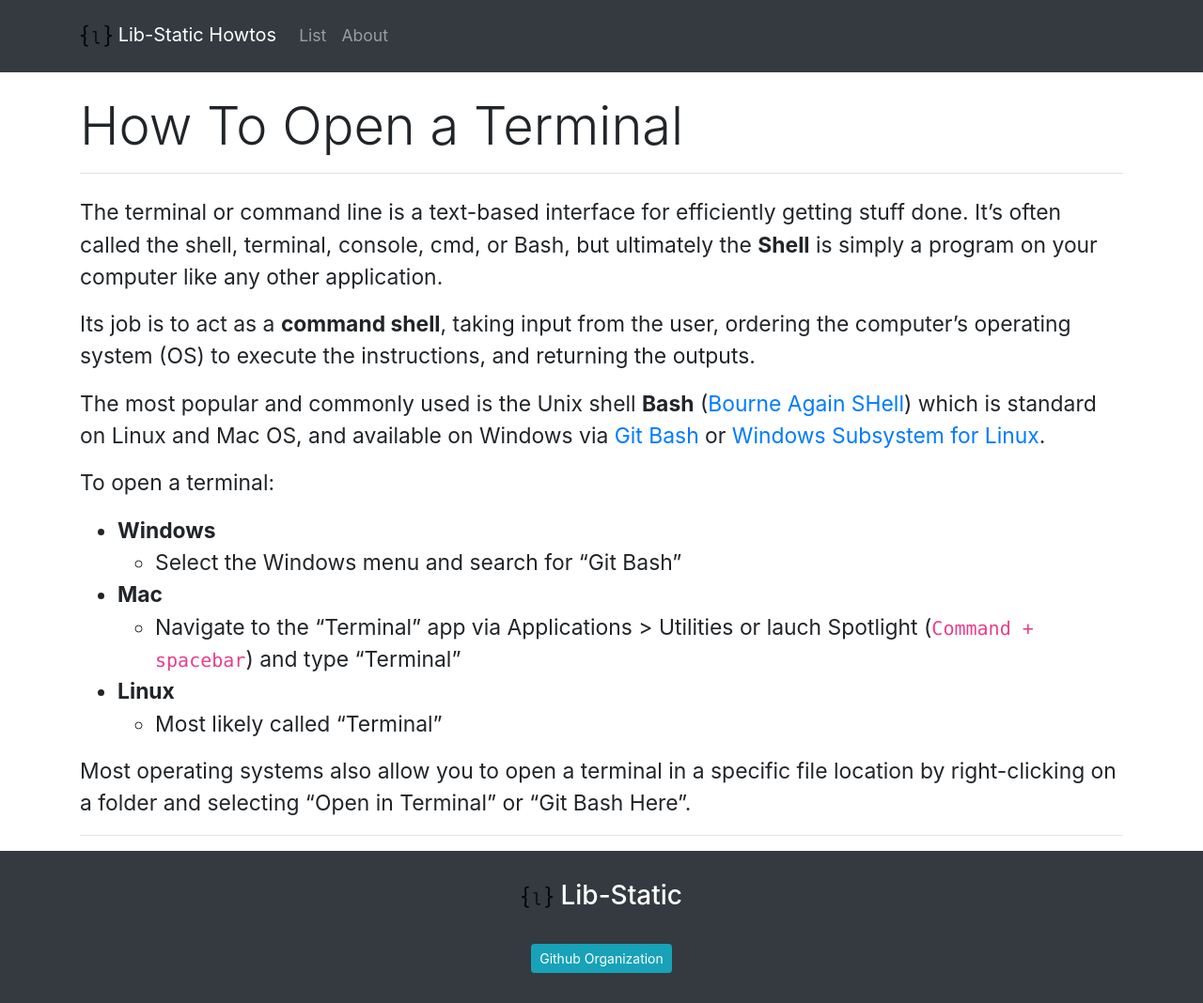
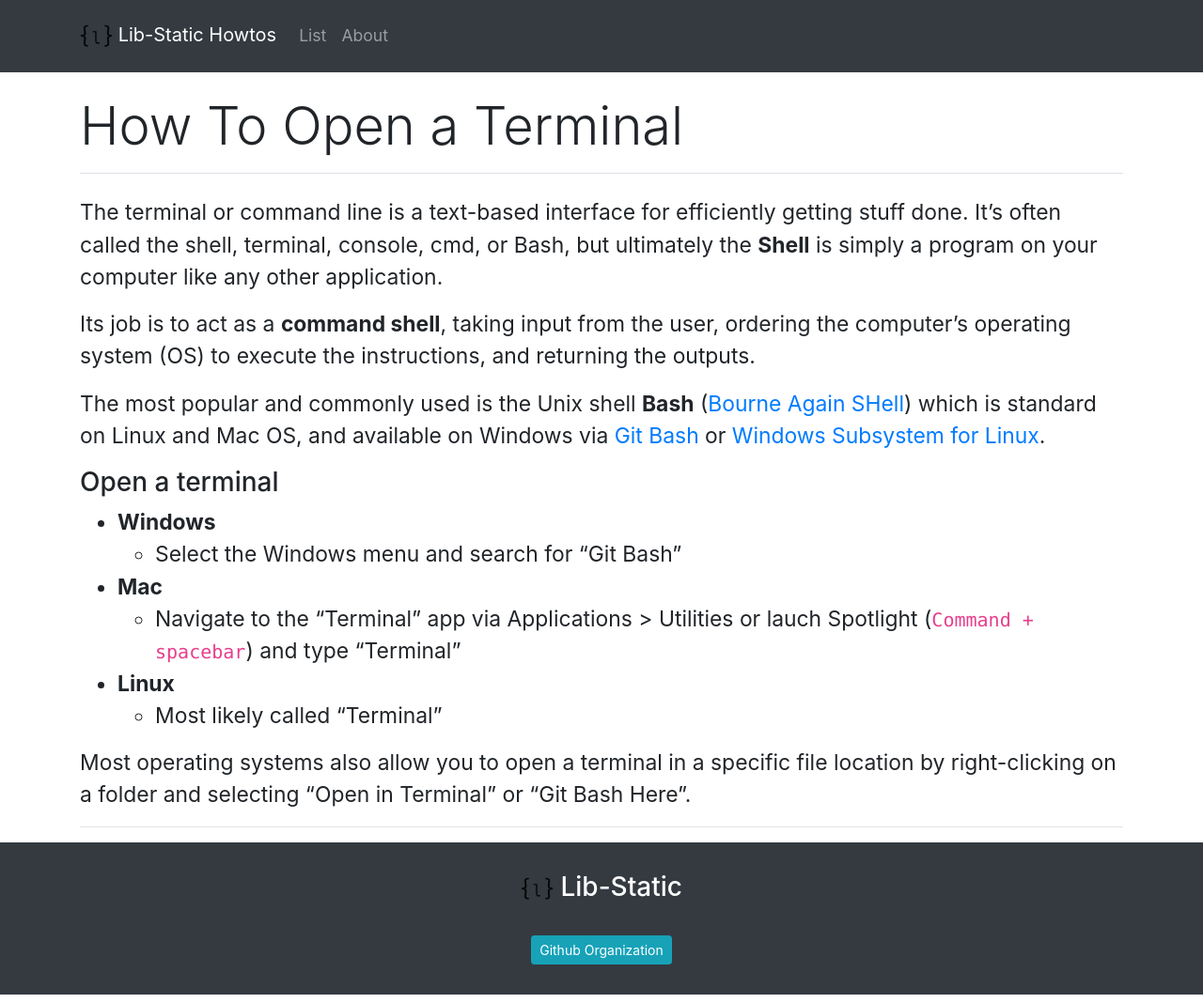
Before and after one commit to lib-static/howto, a Jekyll site: the page built from howtos/openaterminal.md, in a window 1280 px wide. Shown: the whole page at 94% size. Built offline with Jekyll 4.4.1, drawn with Linux system fonts in a browser that asks for light colours.

Commit message:
add level three heading

```diff
--- a/howtos/openaterminal.md
+++ b/howtos/openaterminal.md
@@ -10,7 +10,7 @@ Its job is to act as a **command shell**, taking input from the user, ordering t
 
 The most popular and commonly used is the Unix shell **Bash** ([Bourne Again SHell](https://en.wikipedia.org/wiki/Bash_(Unix_shell))) which is standard on Linux and Mac OS, and available on Windows via [Git Bash](https://git-for-windows.github.io/) or [Windows Subsystem for Linux](https://docs.microsoft.com/en-us/windows/wsl/about).
 
-To open a terminal:
+### Open a terminal
 
 - **Windows**
   - Select the Windows menu and search for "Git Bash"
```
